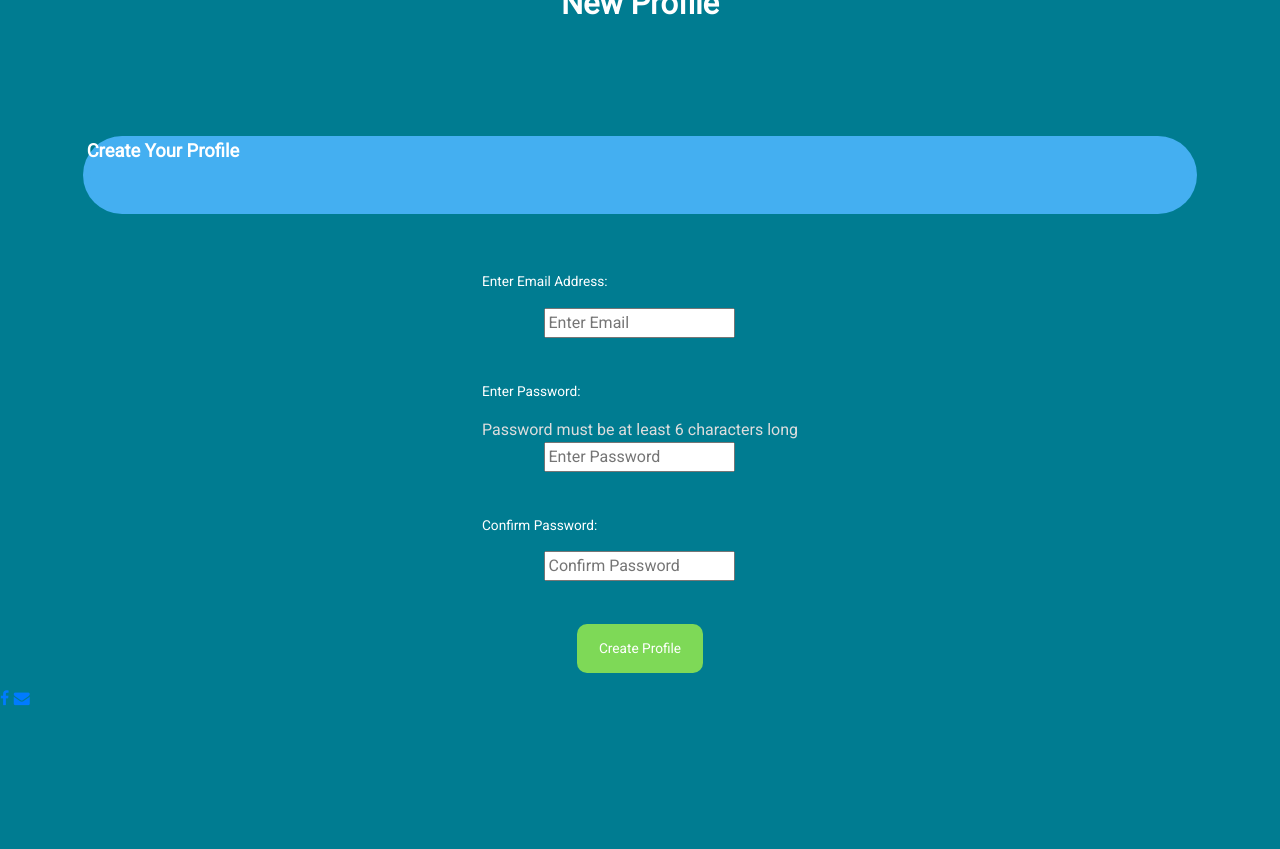
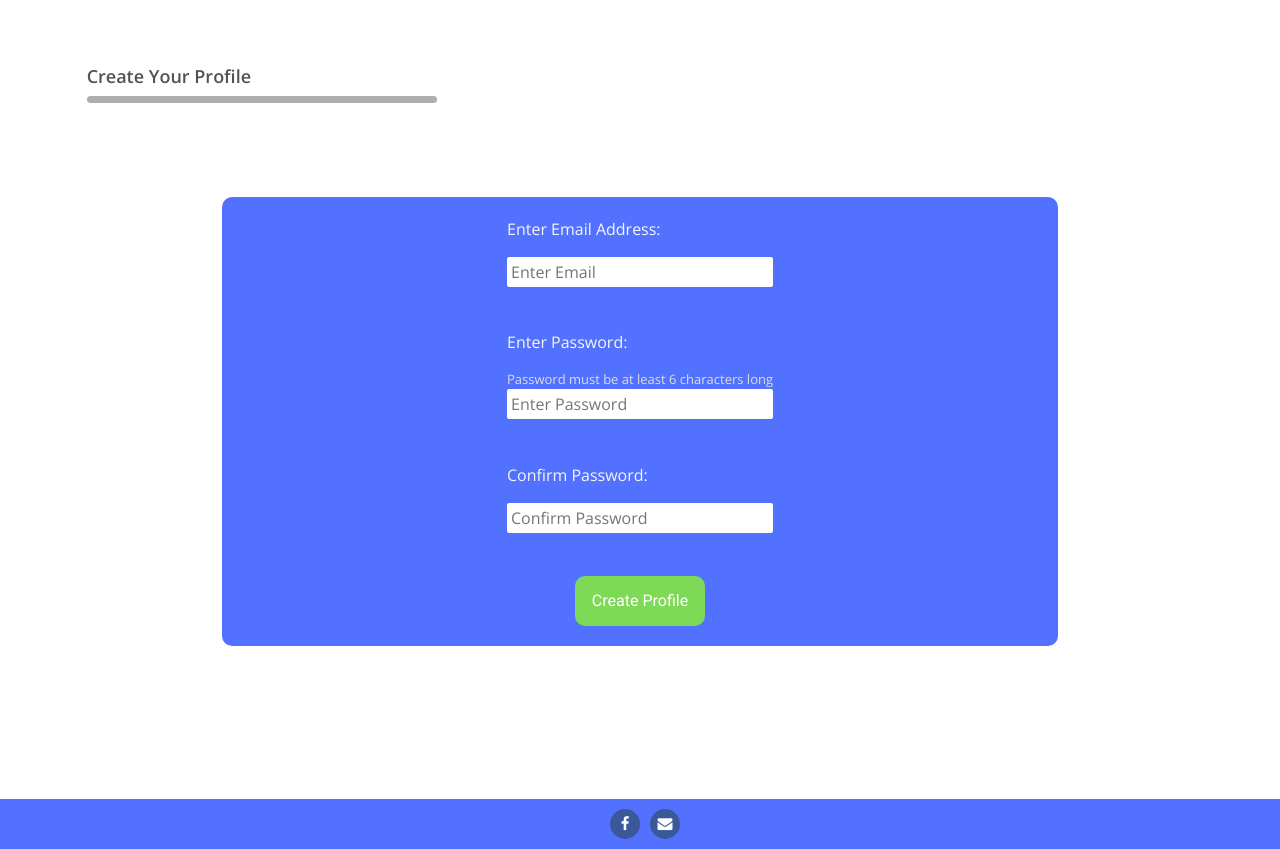
Before and after one commit to NikhilNarvekar123/COVID-19-Safety-Website, a Django app: template covidtrackerapp/templates/new-profile.html in a window 1280 px wide. Shown: the part 167-1016 px from the top of the page. Before the commit the page ends 873 px from the top, so only its background shows below. Run offline with Django 3.2, Linux system fonts and the light colour scheme; the template is opened without the code that fills it, so the values that code supplies are empty; some libraries are stand-ins or nearby versions.

Commit message:
Add files via upload

```diff
--- a/covidtrackerapp/static/css/base.css
+++ b/covidtrackerapp/static/css/base.css
@@ -1,142 +1,232 @@
+* {
+    box-sizing: border-box;
+}
+
+*:before,
+*:after {
+    box-sizing: border-box;
+}
+
+.main-container {
+    min-height: 100vh; /* will cover the 100% of viewport */
+    overflow: hidden;
+    display: block;
+    position: relative;
+    padding-bottom: 100px; /* height of your footer */
+}
+
 body {
-    animation: 10000ms ease-in-out alternate infinite color-change;
+    /* animation: 10000ms ease-in-out alternate infinite color-change; */
+    background-color: #ffffff;
+    font-family: 'Open Sans', sans-serif;
+    /* font-family: -apple-system, BlinkMacSystemFont, "Segoe UI", Roboto, "Helvetica Neue", Arial, "Noto Sans", sans-serif, "Apple Color Emoji", "Segoe UI Emoji", "Segoe UI Symbol", "Noto Color Emoji"; */
+    height: 100%;
+    position: relative;
 }
-@keyframes color-change {
+
+/* @keyframes color-change {
 0% {
-    background-color: #007c91;
+    background-color: #ffffff;
 }
 20% {
-    background-color: #007c91;
+    background-color: #ffffff;
 }
 40% {
-    background-color: #007c91;
+    background-color: #ffffff;
 }
 60% {
-    background-color: #007c91;
+    background-color: #ffffff;
 }
 80% {
-    background-color: #007c91;
+    background-color: #ffffff;
 }
 100% {
-    background-color: #007c91;
+    background-color: #ffffff;
 }
+} */
+
+
+
+p {
+    color: #535353;
+    display: flex;
+    font-size: medium;
 }
 
-
-/* Basic Element Base CSS
-   @ make paragraphs flexible
-   @ make paragraphs size adjustable in CSS
-*/
-
-p {
-    color: #ffffff;
-    font-family: 'Roboto', sans-serif;
+#p2 {
+    color: #f5f5f5;
     display: flex;
-    font-size: calc(10px + (15 - 10) * ((100vw - 400px) / (1600 - 400)));
+    font-size: medium;
 }
 
 t {
   color: #dddddd;
-  font-family: 'Roboto', sans-serif;
   display: flex;
+  font-size: small;
 }
+
 h1 {
     color: #ffffff;
-    font-family: 'Roboto', sans-serif;
-    font-size: calc(20px + (35 - 20) * ((100vw - 400px) / (1600 - 400)));
-    font-weight: bold;
+    font-size: xx-large;
+    font-family: 'Cabin', sans-serif;
     text-align: center;
     margin-bottom: 50px;
 }
+
+@media only screen and (max-width: 400px) {
+    h1 {
+        color: #ffffff;
+        font-size: x-large;
+        font-family: 'Cabin', sans-serif;
+        text-align: center;
+        margin-bottom: 50px;
+    }
+}
+
 h2 {
-    color: #ffffff;
-    font-family: 'Roboto', sans-serif;
-    font-size: calc(14px + (20 - 14) * ((100vw - 400px) / (1600 - 400)));
+    color: #535353;
+    font-size: large;
     text-align: center;
     font-weight: bold;
 }
+
 button {
-    background-color: rgb(68, 175, 241);
+    background-color: #5271ff;
     align-items: center;
     border-radius: 10px;
     border: none;
     color:  #FFFFFF;
-    font-family: "Roboto", sans-serif;
-    width: calc(100px + (136 - 100) * ((100vw - 400px) / (1600 - 400)));
-    height: calc(30px + (55 - 30) * ((100vw - 400px) / (1600 - 400)));
     margin-left: 2vw;
     margin-right: 2vw;
-    transition: 0.4s;
-    font-size: calc(10px + (15 - 10) * ((100vw - 400px) / (1600 - 400)));
+    transition: 0.1s;
+    width: 130px;
+    height: 50px;
+    font-size: medium;
 }
 
 button:hover {
-    width: calc(114px + (150 - 114) * ((100vw - 400px) / (1600 - 400)));
-    height: calc(45px + (70 - 45) * ((100vw - 400px) / (1600 - 400)));
-    background-color:rgb(24, 128, 192);
+    width: 140px;
+    height: 60px;
+    background-color: #3f60fa;
 }
 
 /* Default Info Bubble */
 .jumbotron {
-    background-color: rgb(68, 175, 241);
+    background-color: transparent;
     height: auto;
     width: 100%;
     padding: .3vw;
-    border-radius: 40px;
+    border-radius: 10px;
 }
+
+/* Line Jumbotron */
+.heading>.jumbotron {
+    background-color: #afadad;
+    height: auto;
+    width: 350px;
+    padding: .3vw;
+    border-radius: 5px;
+}
+
+@media only screen and (max-width: 640px) {
+    .heading>.jumbotron {
+        background-color: #afadad;
+        height: auto;
+        width: 100%;
+        padding: .3vw;
+        border-radius: 5px;
+    }
+}
+
+
+.heading>.jumbotron2 {
+    background-color: #afadad;
+    height: auto;
+    width: 100%;
+    padding: .3vw;
+    border-radius: 5px;
+}
+
 .container {
     display: flex;
     justify-content: center;
     width: 100%;
     padding: 1vw;
     align-items: center;
+    background-color: transparent;
+}
+
+@media only screen and (min-width: 640px) {
+    .bck {
+        background-image: url(untitled.svg) ;
+        background-size: 100%;
+        background-repeat: no-repeat;
+    }
+}
+
+/* special media query */
+@media only screen and (max-width: 639px) {
+    .bck {
+        background-image: url(untitled.svg) ;
+        background-size: 100% fill;
+        background-repeat: no-repeat;
+    }
 }
 
 /* alert pop-up system */
 .alert {
   padding: 20px;
-  background-color: #f44336;
+  background-color: #5271ff;
   color: white;
-  font-size: calc(10px + (15 - 10) * ((100vw - 400px) / (1600 - 400)));
+  font-size: calc(20px + (30 - 20) * ((100vw - 400px) / (1600 - 400)));
+  width: 400px;
 }
 
-.closebtn {
+.alert>.closebtn {
   margin-left: 15px;
   color: white;
   font-weight: bold;
   float: right;
   font-size: 22px;
-  line-height: 20px;
   cursor: pointer;
   transition: 0.3s;
+  display: block;
 }
 
-.closebtn:hover {
-  color: black;
+.alert>.closebtn:hover {
+  color: #535353;
 }
 
 
 
-
+footer {
+    align-items: center;
+    justify-content: center;
+    position: absolute;
+    background-color: #5271ff;
+    display: flex;
+    bottom: 0;
+    width: 100%;
+    height: 50px;
+}
 
 
 
 /* Nav Bar */
 .topnav {
-    background-color: #333;
+
     overflow: hidden;
     border-radius: 10px;
-    padding-top: 1vw;
     padding-bottom: 1vw;
     padding-left: 1vw;
-    margin-top: 0.5vw;
+    padding-top: 1vw;
 }
 .topnav a {
-    float: left;
+    float: right;
     display: block;
     color: #f2f2f2;
     text-align: center;
-    font-family: 'Roboto', sans-serif;
+
     border-radius: 10px;
     padding-left: 1vw;
     padding-right: 1vw;
@@ -183,14 +329,13 @@
 /* Input */
 input[type=text] {
     margin-bottom: 1.5vw;
-    font-family: "Roboto", sans-serif;
-    width: "font-size: calc(300px + (340 - 300) * ((100vw - 400px) / (1600 - 400)));";
+    width: 100%;
     height: "font-size: calc(22px + (27 - 22) * ((100vw - 400px) / (1600 - 400)));";
+
 }
 input[type=password] {
     margin-bottom: 1.5vw;
-    font-family: "Roboto", sans-serif;
-    width: "font-size: calc(300px + (340 - 300) * ((100vw - 400px) / (1600 - 400)));";
+    width: 100%;
     height: "font-size: calc(22px + (27 - 22) * ((100vw - 400px) / (1600 - 400)));";
 }input[type=submit] {
     margin-bottom: 1.4vw;
@@ -221,3 +381,39 @@
     text-align: center;
     display: inline-block;
 }
+
+input {
+    border-radius: 2px;
+    border-color: transparent;
+}
+
+
+
+
+/* Social Media Icons */
+.fa {
+    font-size: 15px;
+    width: 30px;
+    height: 30px;
+    text-align: center;
+    text-decoration: none;
+    border-radius: 50%;
+    padding: 7px;
+    margin-left: 10px;
+  }
+
+
+.fa:hover {
+    transform: scale(1.1,1.1)
+}
+
+/* Facebook */
+.fa-facebook {
+    background: #3B5998;
+    color: white;
+}
+/* Email */
+.fa-envelope {
+    background: #3B5998;
+    color: white;
+}
--- a/covidtrackerapp/static/css/home.css
+++ b/covidtrackerapp/static/css/home.css
@@ -1,4 +1,4 @@
-.panel_layout {
+/* .panel_layout {
     width: 100%;
     height: calc(200px + (546 - 200) * ((100vw - 400px) / (1600 - 400)));
     display: flex;
@@ -106,7 +106,7 @@
     font-size: calc(10px + (16 - 10) * ((100vw - 400px) / (1600 - 400)));
     font-weight: lighter;
     transition:0.4s;
-}
+} */
 
 /* Home Page Button Layout */
 .button_layout {
--- a/covidtrackerapp/static/css/profile-creation.css
+++ b/covidtrackerapp/static/css/profile-creation.css
@@ -1,69 +1,41 @@
-
-.panel_layout {
-    width: 100%;
-    height: calc(300px + (550 - 300) * ((100vw - 400px) / (1600 - 400)));
-    display: flex;
-    justify-content: center;
-    align-items: center;
-    padding: 0.5vw;
-}
-.panel_layout>.jumbotron:nth-child(1) {
-    background-color: rgb(68, 175, 241);
-    background-size: cover;
-    height: 100%;
-    width: 40%;
-    border-radius: 10px;
-    margin: calc(20px + (30 - 20) * ((100vw - 400px) / (1600 - 400)));
-    display: flex;
-    justify-content: center;
-    align-items: center;
-    transition: 0.4s;
-    padding: calc(90px + (100 - 90) * ((100vw - 400px) / (1600 - 400)));
-}
-.panel_layout>.jumbotron:nth-child(1):hover {
-
-    background-size: cover;
-    height: 100%;
-    border-radius: 20px;
-    margin-left: 2px;
-    margin-right: 2px;
-    display: flex;
-    justify-content: center;
-    align-items: center;
 
 
-}
-
-/* Deprecated Code BC you took out the second panel with the infected choice option
-*/
-.panel_layout>.jumbotron:nth-child(2){
-    background-color: rgb(68, 175, 241);
-    background-size: cover;
-    height: 100%;
-    width:40%;
-    margin-left: 2px;
-    margin-right: 2px;
+.jumbotron2 {
+    background-color: #5271ff;
+    height: auto;
+    width: 75%;
     border-radius: 10px;
     display: flex;
     justify-content: center;
-    align-items: center;
-    transition: 0.4s;
-
-}
-.panel_layout>.jumbotron:nth-child(2):hover{
-    background-size: cover;
-    height: 100%;
-    margin-left: 2px;
-    margin-right: 2px;
-    border-radius: 20px;
-    display: flex;
-    justify-content: center;
-    align-items: center;
-
+    padding-bottom: 20px;
+    padding-top: 20px;
 }
 
+@media only screen and (max-width: 370px) {
+    .jumbotron2 {
+        background-color: #5271ff;
+        height: auto;
+        width: 100%;
+        border-radius: 10px;
+        display: flex;
+        justify-content: center;
+        padding-bottom: 20px;
+        padding-top: 20px;
+    }
+}
 
-
+.jumbotron3 {
+    background-color: #5271ff;
+    height: auto;
+    width: 100%;
+    border-radius: 10px;
+    justify-content: center;
+    padding-bottom: 20px;
+    padding-top: 20px;
+    display: inline-block;
+    padding-left: 15px;
+    padding-right: 15px;
+}
 
 button {
     background-color: #7ed957;
@@ -72,36 +44,18 @@
     border: none;
     color:  #FFFFFF;
     font-family: "Roboto", sans-serif;
-    width: calc(100px + (136 - 100) * ((100vw - 400px) / (1600 - 400)));
-    height: calc(30px + (55 - 30) * ((100vw - 400px) / (1600 - 400)));
+    width: 130px;
+    height: 50px;
+    font-size: medium;
     margin-left: 2vw;
     margin-right: 2vw;
     transition: 0.4s;
-    font-size: calc(10px + (15 - 10) * ((100vw - 400px) / (1600 - 400)));
 }
 
 button:hover {
-    width: calc(114px + (150 - 114) * ((100vw - 400px) / (1600 - 400)));
-    height: calc(45px + (70 - 45) * ((100vw - 400px) / (1600 - 400)));
+    width: 140px;
+    height: 60px;
     background-color: #40ad11;
-}
-
-input[type=submit] {
-    margin-bottom: 1.4vw;
-    background-color: red;
-    border-radius: 10px;
-    border: none;
-    color:  #FFFFFF;
-    font-family: "Roboto", sans-serif;
-    width: "calc(190px + (204 - 190) * ((100vw - 400px) / (1600 - 400)));";
-    transition: 0.4s;
-    font-size: 1vw;
-    padding-top: 0.6vw;
-    padding-bottom: 0.6vw;
-}
-
-input[type=submit]:hover {
-    background-color: #8e1600;
 }
 
 ul {
```
Also changed, not shown: other parts of covidtrackerapp/static/css/base.css (+81 -10 lines).
